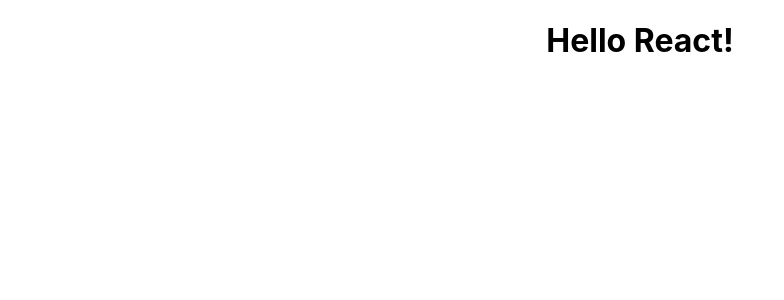
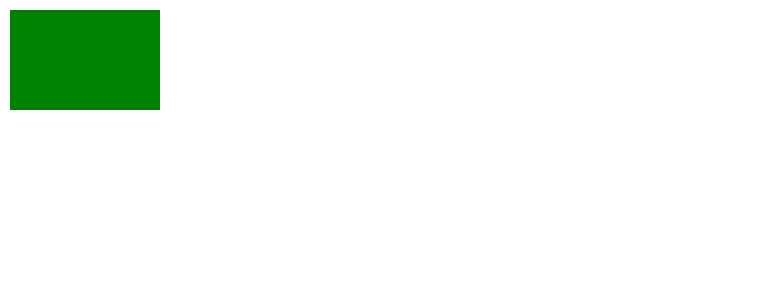
Before and after one commit to letmetnl/sketched, a React (Create React App) app: page / in a window 1280 px wide. Shown: the top 300 px of the page, without its empty margins (0-784 px from the left). Built offline with nearby package versions, Linux system fonts and the light colour scheme.

Commit message:
adding basic canvas

```diff
--- a/src/App.js
+++ b/src/App.js
@@ -1,10 +1,18 @@
 import "./App.css";
+import React, { useLayoutEffect, useState } from "react";
 
 function App() {
+  useLayoutEffect(() => {
+    const canvas = document.getElementById("canvas");
+    const ctx = canvas.getContext("2d");
+
+    ctx.fillStyle = "green";
+    ctx.fillRect(10, 10, 150, 100);
+  });
   return (
-    <div className="App">
-      <h1>Hello React!</h1>
-    </div>
+    <canvas id="canvas" height={window.innerHeight} width={window.innerWidth}>
+      canvas
+    </canvas>
   );
 }
 
```
Also changed, not shown: 1 other file (tests, documents, lock files or other folders).
